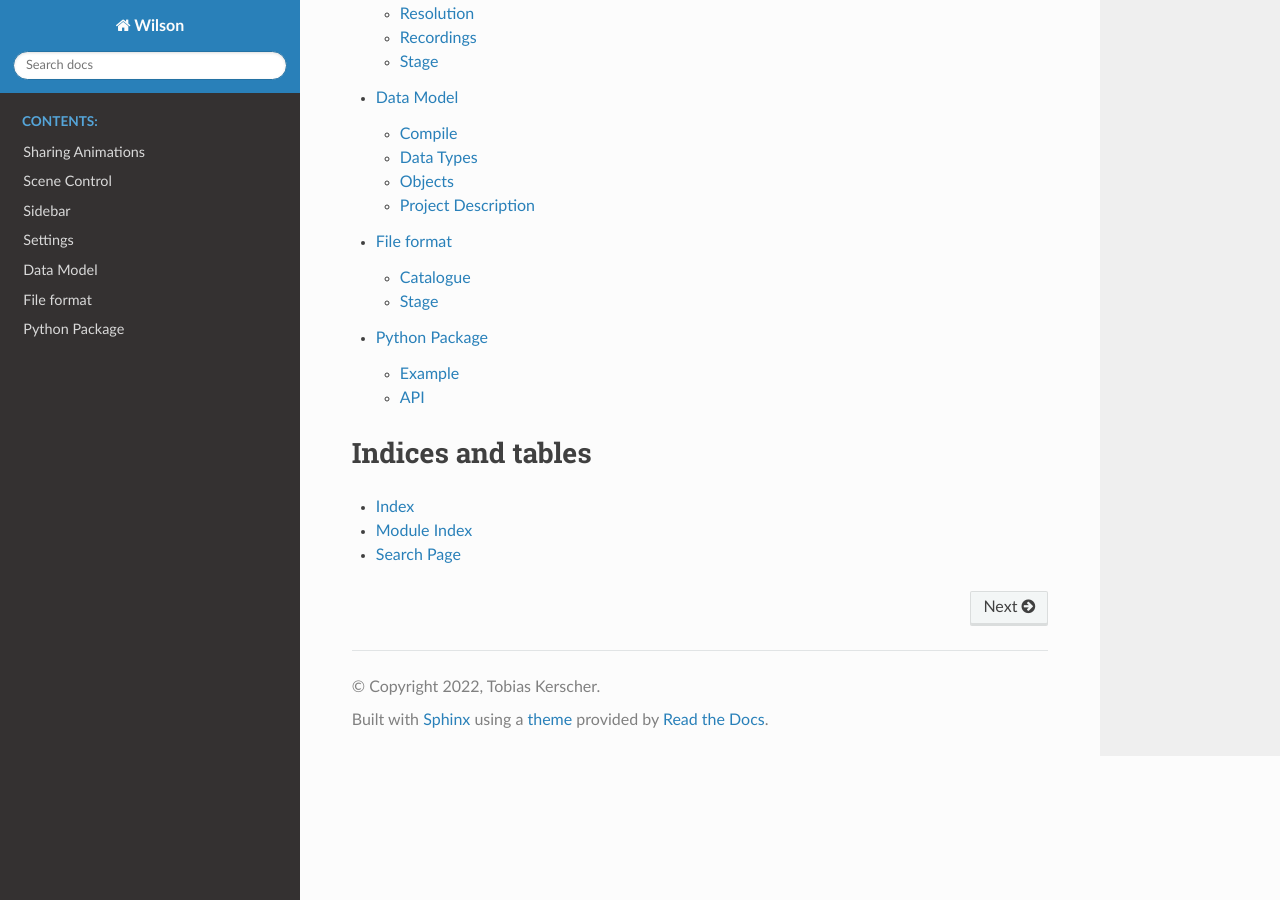
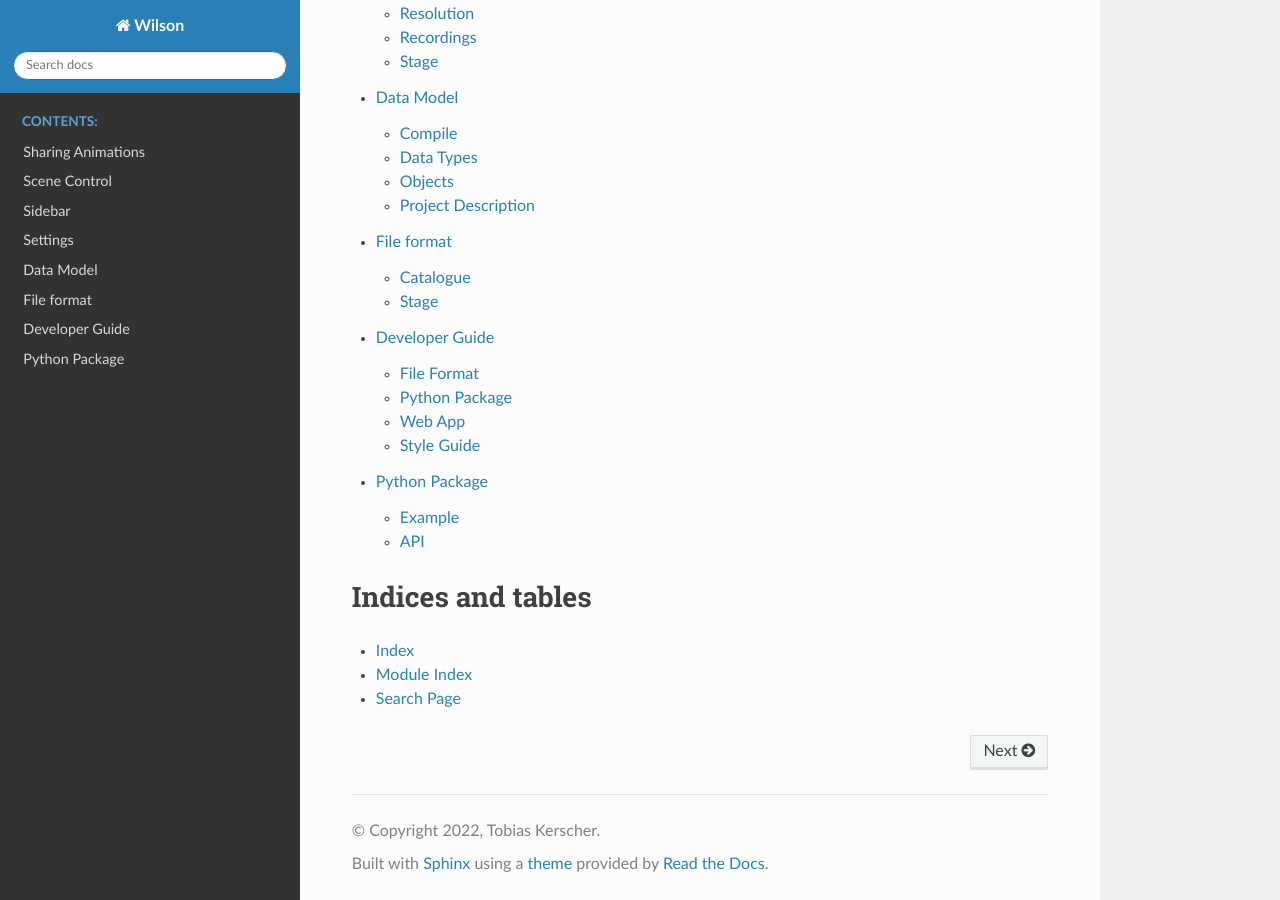
Before and after one commit to tkerscher/wilson, a Sphinx documentation site: the page built from docs/source/index.rst, in a window 1280 px wide and 900 px high, scrolled down 530 px. Built offline with Sphinx 7.4.7 and the Read the Docs theme 2.0.0, drawn with Linux system fonts in a browser that asks for light colours; some of the changed lines change nothing that is shown.

Commit message:
added dev guide to docs

```diff
--- /dev/null
+++ b/docs/source/dev.rst
@@ -0,0 +1,73 @@
+Developer Guide
+===============
+
+Here are some things listed to give you an entry point for contributing to
+Wilson.
+
+File Format
+-----------
+
+For changing the file format you should at least be familiar with
+[Protocol Buffer](https://developers.google.com/protocol-buffers). Since changes
+in the file format require changes in the Python package and Web App, you'll
+most likely also need to be familiar with those, too.
+
+A core design goal of the file format is the forward and backward compatibility.
+To achieve this, you are allowed to add or delete entries in the file format as
+long as you do not change existing or preexisting entries, i.e. changing the
+format of a particular entry specified by its id.
+Furthermore, both the Python package and Web App need to be able to tolerate
+missing or default values. It must also be safe to ignore future entries.
+
+Python Package
+--------------
+
+The python package is just a simple utility library providing some quality of
+life features like numpy support. Thus, it should just reflect the file format.
+
+Read the API to get an idea of the code design.
+
+Web App
+-------
+
+The Web App has two (three) big components: The 3D rendering logic and the UI.
+The third is the data model and gets (mostly) auto generated from the proto
+files.
+
+3D Rendering
+^^^^^^^^^^^^
+
+The 3D rendering logic is contained in the ``src/scene`` directory. The actual
+implementation is coded against the ``Controller`` interface to allow loosely
+coupling, with the concrete instances being registered in the factory function.
+Currently, `Babylon JS <https://www.babylonjs.com/>`_ is used as the rendering
+engine, but changing or extracting the code should be straight forward.
+
+Scene creation is orchestrated from within the ``buildScene()`` function,
+delegating control to builder functions inside ``objects`` for file format
+specific objects (e.g. spheres or overlays) or ``components`` for UI relevant
+objects (e.g. axis orientation or grid). Additions to the scene should be
+organized accordingly.
+
+There is also some code the animation depends on inside ``src/interpolation``.
+Since this works without the concept of a 3D rendering engine, the code got
+separated.
+
+User Interface
+^^^^^^^^^^^^^^
+
+The User Interface uses the `Vue JS <https://vuejs.org/>`_ framework, which
+introduces its own file format for creating HTML components, ending in ``.vue``.
+It's rather intuitive, so a good look in to some of these files should give you
+already a pretty good idea of it.
+
+Style Guide
+-----------
+
+We are using linters to keep the styling consistent. They can be run via a yarn
+script:
+
+.. code-block:: console
+
+    yarn lint # typescript
+    yarn black # python
--- a/docs/source/index.rst
+++ b/docs/source/index.rst
@@ -16,6 +16,7 @@
    settings
    proto
    format
+   dev
    api
 
 Indices and tables
```
